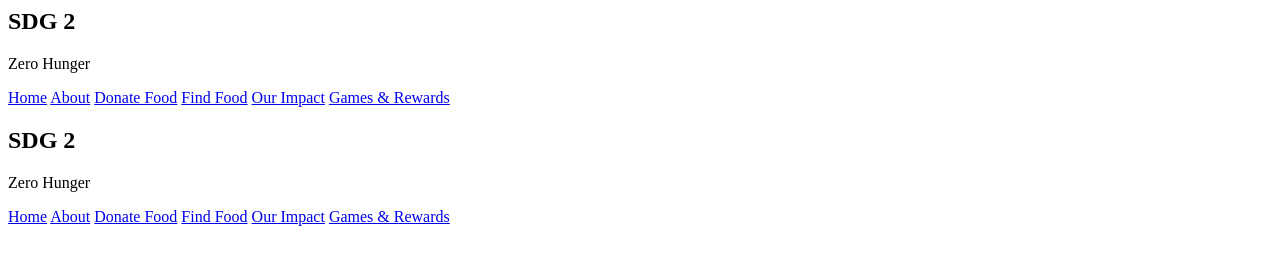
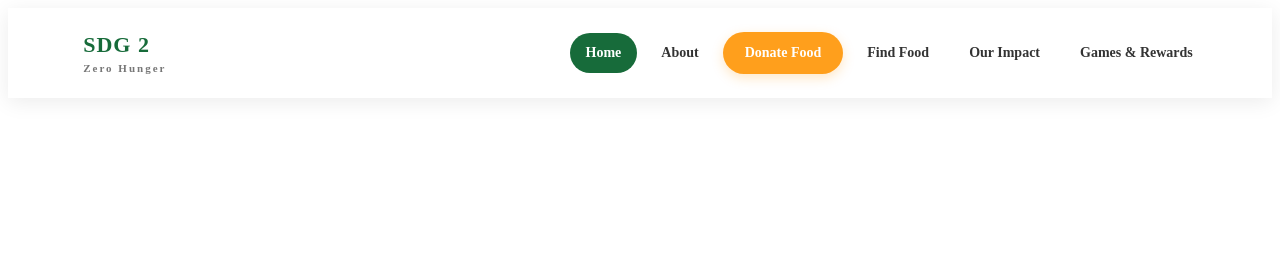
Before and after one commit to sheylaleejethi-cpu/smth, a plain HTML site: page index.html in a window 1280 px wide. Drawn offline with Linux system fonts and the light colour scheme.

Commit message:
heading css update

```diff
--- a/index.html
+++ b/index.html
@@ -1,22 +1,4 @@
-<header>
-    <div class="logo">
-        <span class="logo-icon"></span>
-        <div class="logo-text">
-            <h2>SDG 2</h2>
-            <p>Zero Hunger</p>
-        </div>
-    </div>
-    <nav>
-        <a href="index.html" class="active">Home</a>
-        <a href="about.html">About</a>
-        <a href="donate.html">Donate Food</a>
-        <a href="find.html">Find Food</a>
-        <a href="impact.html">Our Impact</a>
-        <a href="games.html">Games & Rewards</a>
-    </nav>
-</header>
-
-
+<link rel="stylesheet" href="style.css">
 
 <header>
     <div class="logo">
--- a/style.css
+++ b/style.css
@@ -0,0 +1,143 @@
+
+/* =========================
+   HEADER DESIGN
+========================= */
+
+header {
+    width: 100%;
+    min-height: 90px;
+    padding: 15px 5%;
+    display: flex;
+    justify-content: space-between;
+    align-items: center;
+    background: #ffffff;
+    box-shadow: 0 4px 20px rgba(0, 0, 0, 0.08);
+    position: sticky;
+    top: 0;
+    z-index: 1000;
+    box-sizing: border-box;
+}
+
+/* =========================
+   LOGO
+========================= */
+
+.logo {
+    display: flex;
+    align-items: center;
+    gap: 12px;
+}
+
+.logo-icon {
+    font-size: 42px;
+    display: block;
+}
+
+.logo-text h2 {
+    color: #176b3a;
+    font-size: 22px;
+    font-weight: 900;
+    letter-spacing: 1px;
+    margin: 0;
+}
+
+.logo-text p {
+    color: #777777;
+    font-size: 11px;
+    font-weight: bold;
+    letter-spacing: 2px;
+    margin: 4px 0 0;
+}
+
+/* =========================
+   NAVIGATION BAR
+========================= */
+
+nav {
+    display: flex;
+    align-items: center;
+    gap: 8px;
+}
+
+nav a {
+    color: #333333;
+    text-decoration: none;
+    font-size: 14px;
+    font-weight: 600;
+    padding: 12px 16px;
+    border-radius: 30px;
+    transition: all 0.3s ease;
+}
+
+/* HOVER EFFECT */
+
+nav a:hover {
+    background: #e8f5eb;
+    color: #176b3a;
+    transform: translateY(-3px);
+}
+
+/* ACTIVE LINK */
+
+nav a.active {
+    background: #176b3a;
+    color: white;
+}
+
+/* =========================
+   DONATE BUTTON
+========================= */
+
+nav a[href="donate.html"] {
+    background: #ff9f1c;
+    color: white;
+    font-weight: 800;
+    padding: 13px 22px;
+    border-radius: 30px;
+    box-shadow: 0 4px 12px rgba(255, 159, 28, 0.25);
+}
+
+nav a[href="donate.html"]:hover {
+    background: #ed8700;
+    box-shadow: 0 6px 16px rgba(255, 159, 28, 0.35);
+    transform: translateY(-3px);
+}
+
+/* =========================
+   MOBILE RESPONSIVE
+========================= */
+
+@media screen and (max-width: 950px) {
+
+    header {
+        flex-direction: column;
+        gap: 20px;
+        padding: 20px;
+    }
+
+    nav {
+        justify-content: center;
+        flex-wrap: wrap;
+    }
+
+    nav a {
+        font-size: 13px;
+        padding: 10px 13px;
+    }
+}
+
+@media screen and (max-width: 500px) {
+
+    .logo-text h2 {
+        font-size: 19px;
+    }
+
+    nav {
+        gap: 5px;
+    }
+
+    nav a {
+        font-size: 12px;
+        padding: 9px 11px;
+    }
+}
```
